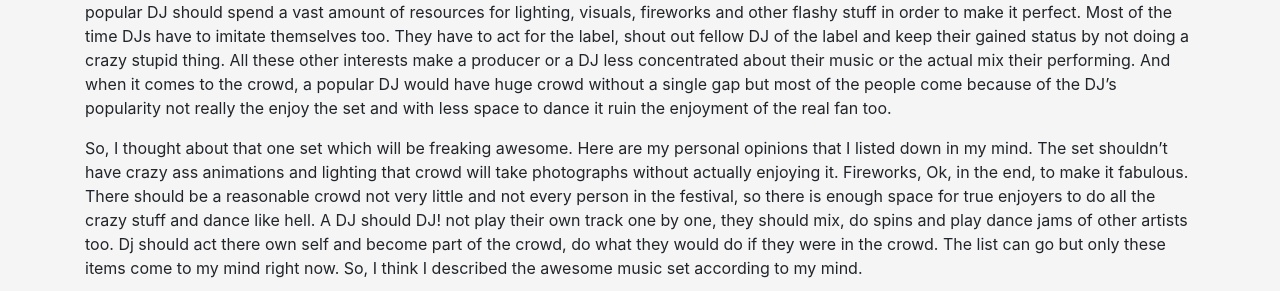
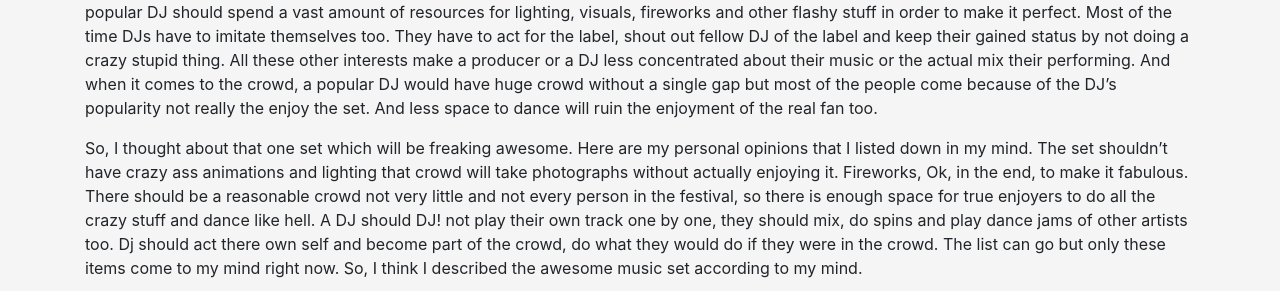
Before and after one commit to ThatUdeshUK/stuff, a Jekyll site: the page built from _posts/2019-05-04-that perfect live set.md, in a window 1280 px wide. Shown: the part 208-499 px from the top of the page. Built offline with Jekyll 4.4.1, drawn with Linux system fonts in a browser that asks for light colours; some of the changed text lies outside the part shown.

Commit message:
Grammer fix

```diff
--- a/_posts/2019-05-04-that perfect live set.md
+++ b/_posts/2019-05-04-that perfect live set.md
@@ -7,6 +7,6 @@ categories: thoughts
 
 Today I noticed that the most of the time, popular DJs and their sets are not much interesting and creative.
 
-Yes, most of them are very good music producers which made great pieces of music. But since they are popular and well known they have a status to maintain. Most of them give a major flavor to their own music in their sets. This I think reasonable since they have to market their creation and this is one of the best ways. Imaging hundreds of people dancing to your jam. Also when it comes to mediums other than the music in a set, a popular DJ should spend a vast amount of resources for lighting, visuals, fireworks and other flashy stuff in order to make it perfect. Most of the time DJs have to imitate themselves too. They have to act for the label, shout out fellow DJ of the label and keep their gained status by not doing a crazy stupid thing. All these other interests make a producer or a DJ less concentrated about their music or the actual mix their performing. And when it comes to the crowd, a popular DJ would have huge crowd without a single gap but most of the people come because of the DJ's popularity not really the enjoy the set and with less space to dance it ruin the enjoyment of the real fan too.
+Yes, most of them are very good music producers which made great pieces of music. But since they are popular and well known they have a status to maintain. Most of them give a major flavor to their own music in their sets. This I think reasonable since they have to market their creation and this is one of the best ways. Imaging hundreds of people dancing to your jam. Also when it comes to mediums other than the music in a set, a popular DJ should spend a vast amount of resources for lighting, visuals, fireworks and other flashy stuff in order to make it perfect. Most of the time DJs have to imitate themselves too. They have to act for the label, shout out fellow DJ of the label and keep their gained status by not doing a crazy stupid thing. All these other interests make a producer or a DJ less concentrated about their music or the actual mix their performing. And when it comes to the crowd, a popular DJ would have huge crowd without a single gap but most of the people come because of the DJ's popularity not really the enjoy the set. And less space to dance will ruin the enjoyment of the real fan too.
 
 So, I thought about that one set which will be freaking awesome. Here are my personal opinions that I listed down in my mind. The set shouldn't have crazy ass animations and lighting that crowd will take photographs without actually enjoying it. Fireworks, Ok, in the end, to make it fabulous. There should be a reasonable crowd not very little and not every person in the festival, so there is enough space for true enjoyers to do all the crazy stuff and dance like hell. A DJ should DJ! not play their own track one by one, they should mix, do spins and play dance jams of other artists too. Dj should act there own self and become part of the crowd, do what they would do if they were in the crowd. The list can go but only these items come to my mind right now. So, I think I described the awesome music set according to my mind.
```
